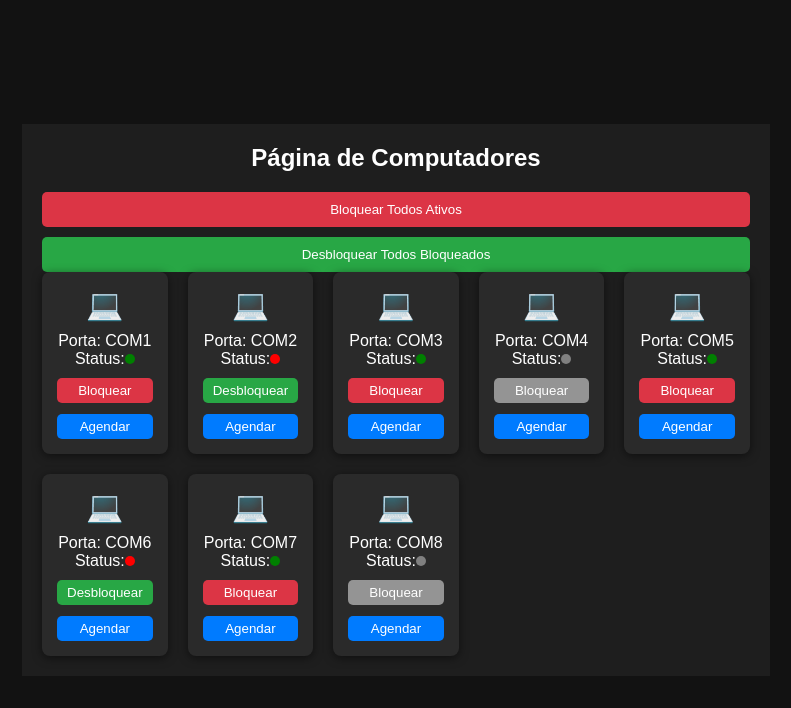
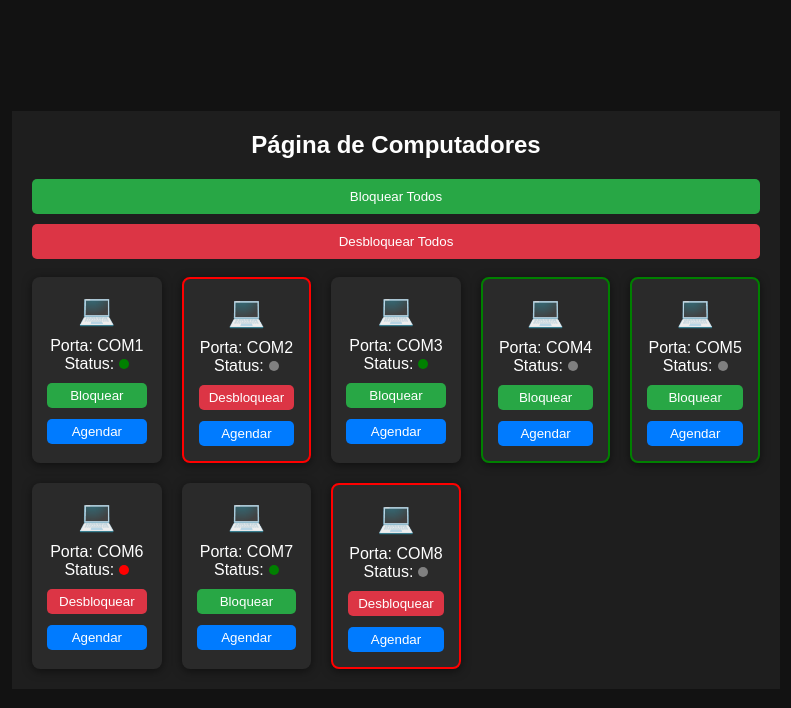
Before and after one commit to lucaszferreira1/OGMR_Gerencia_SNMP, a React (Create React App) app in the folder app-ogmr/: page /computadores in a window 1280 px wide. Shown: the top 708 px of the page, without its empty margins (244-1035 px from the left). Built offline with nearby package versions, Linux system fonts and the light colour scheme.

Commit message:
Mudanças

```diff
--- a/app-ogmr/src/App.js
+++ b/app-ogmr/src/App.js
@@ -22,7 +22,7 @@ function Login() {
   return (
     <div className="container">
       <div className="card">
-        <h2>Página de Login</h2>
+        <h2>Login</h2>
         <form onSubmit={handleSubmit}>
           <div className="input-group">
             <label htmlFor="login">Login:</label>
--- a/app-ogmr/src/Computadores.css
+++ b/app-ogmr/src/Computadores.css
@@ -29,6 +29,14 @@
     box-shadow: 0 2px 10px rgba(0, 0, 0, 0.5);
   }
 
+  .card-inativo-bloqueado {
+    border: 2px solid red;
+  }
+
+  .card-inativo-ativo {
+    border: 2px solid green;
+  }
+
   .computador-card:hover {
     transform: scale(1.05);
     box-shadow: 0 4px 15px rgba(0, 0, 0, 0.7);
@@ -51,18 +59,20 @@
     width: 10px;
     height: 10px;
     border-radius: 50%;
+    margin-left: 5px;
   }
 
-  .status.ativo {
+
+  .status.st-ativo {
     background-color: green;
   }
 
-  .status.inativo {
-    background-color: gray;
+  .status.st-bloqueado {
+    background-color: red;
   }
 
-  .status.bloqueado {
-    background-color: red;
+  .status.st-inativo {
+    background-color: gray;
   }
 
 
@@ -96,32 +106,24 @@
     transition: background-color 0.3s;
   }
 
-  .bloqueado,.unblock-all-button {
+  .bloqueado,.block-all-button {
     background-color: #28a745;
   }
 
-  .ativo,.block-all-button {
+  .ativo,.unblock-all-button {
     background-color: #dc3545;
-  }
-
-  .inativo {
-    background-color: #949494;
   }
 
   .agendar {
     background-color: #007bff;
   }
 
-  .bloqueado:hover,.unblock-all-button:hover {
+  .bloqueado:hover,.block-all-button:hover {
     background-color: #218838;
   }
 
-  .ativo:hover,.block-all-button:hover {
+  .ativo:hover,.unblock-all-button:hover {
     background-color: #c82333;
-  }
-
-  .inativo:hover {
-    background-color: #7a7a7a;
   }
 
   .agendar:hover {
--- a/app-ogmr/src/Computadores.js
+++ b/app-ogmr/src/Computadores.js
@@ -4,14 +4,14 @@ import './Computadores.css';
 import Modal from './Modal';
 
 const initialComputadoresData = [
-  { id: 1, porta: 'COM1', status: 'Ativo' },
-  { id: 2, porta: 'COM2', status: 'Bloqueado' },
-  { id: 3, porta: 'COM3', status: 'Ativo' },
-  { id: 4, porta: 'COM4', status: 'Inativo' },
-  { id: 5, porta: 'COM5', status: 'Ativo' },
-  { id: 6, porta: 'COM6', status: 'Bloqueado' },
-  { id: 7, porta: 'COM7', status: 'Ativo' },
-  { id: 8, porta: 'COM8', status: 'Inativo' },
+  { id: 1, porta: 'COM1', status: 'Ativo', isActive: true },
+  { id: 2, porta: 'COM2', status: 'Bloqueado', isActive: false },
+  { id: 3, porta: 'COM3', status: 'Ativo', isActive: true },
+  { id: 4, porta: 'COM4', status: 'Ativo', isActive: false },
+  { id: 5, porta: 'COM5', status: 'Ativo', isActive: false },
+  { id: 6, porta: 'COM6', status: 'Bloqueado', isActive: true },
+  { id: 7, porta: 'COM7', status: 'Ativo', isActive: true },
+  { id: 8, porta: 'COM8', status: 'Bloqueado', isActive: false },
 ];
 
 function Computadores() {
@@ -33,7 +33,10 @@ function Computadores() {
     setComputadoresData((prevData) =>
       prevData.map((computador) =>
         computador.id === id
-          ? { ...computador, status: computador.status === 'Ativo' ? 'Bloqueado' : 'Ativo' }
+          ? {
+              ...computador,
+              status: computador.status === 'Ativo' ? 'Bloqueado' : 'Ativo'
+            }
           : computador
       )
     );
@@ -42,7 +45,7 @@ function Computadores() {
   const blockAllActive = () => {
     setComputadoresData((prevData) =>
       prevData.map((computador) =>
-        computador.status === 'Ativo' ? { ...computador, status: 'Bloqueado' } : computador
+        computador.status === 'Ativo' ? { ...computador, status: 'Bloqueado'} : computador
       )
     );
   };
@@ -50,7 +53,9 @@ function Computadores() {
   const unblockAllBlocked = () => {
     setComputadoresData((prevData) =>
       prevData.map((computador) =>
-        computador.status === 'Bloqueado' ? { ...computador, status: 'Ativo' } : computador
+        computador.status === 'Bloqueado'
+          ? { ...computador, status: 'Ativo'}
+          : computador
       )
     );
   };
@@ -59,26 +64,26 @@ function Computadores() {
     <div className="computadores-container">
       <h2>Página de Computadores</h2>
       <button className="block-all-button" onClick={blockAllActive}>
-        Bloquear Todos Ativos
+        Bloquear Todos
       </button>
       <button className="unblock-all-button" onClick={unblockAllBlocked}>
-        Desbloquear Todos Bloqueados
+        Desbloquear Todos
       </button>
+      <br></br><br></br>
       <div className="computadores-list">
         {computadoresData.map((computador) => (
-          <div key={computador.id} className="computador-card">
+          <div key={computador.id} className={`computador-card ${!computador.isActive ? (computador.status === 'Bloqueado' ? 'card-inativo-bloqueado' : 'card-inativo-ativo') : ''}`}>
             <div className="computador-icon">💻</div>
             <div className="computador-info">
               <p>Porta: {computador.porta}</p>
               <p>Status:
-                <span className={`status ${computador.status === 'Ativo' ? 'ativo' : computador.status === 'Bloqueado' ? 'bloqueado' : 'inativo'}`}></span>
+              <span className={`status ${computador.isActive ? (computador.status === 'Ativo' ? 'st-ativo' : 'st-bloqueado') : 'st-inativo'}`}></span>
               </p>
             </div>
             <div className="computador-actions">
               <button
-                className={computador.status === 'Ativo' ? 'ativo' : computador.status === 'Bloqueado' ? 'bloqueado' : 'inativo'}
-                onClick={() => toggleStatus(computador.id)} // Call toggleStatus here
-                disabled={computador.status === 'Inativo'}
+                className={computador.status === 'Ativo' ? 'bloqueado' : 'ativo'}
+                onClick={() => toggleStatus(computador.id)}
               >
                 {computador.status === 'Bloqueado' ? 'Desbloquear' : 'Bloquear'}
               </button>
```
